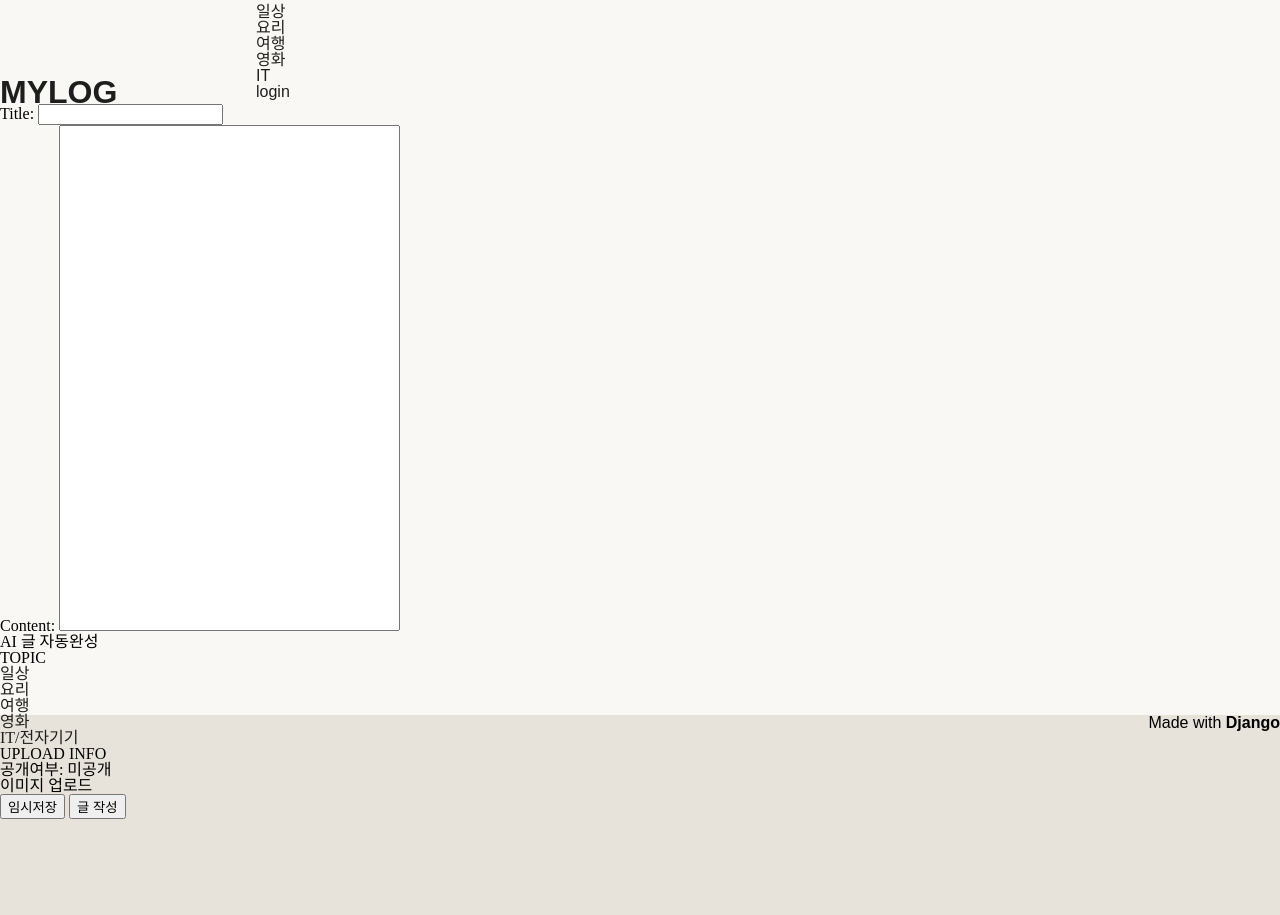
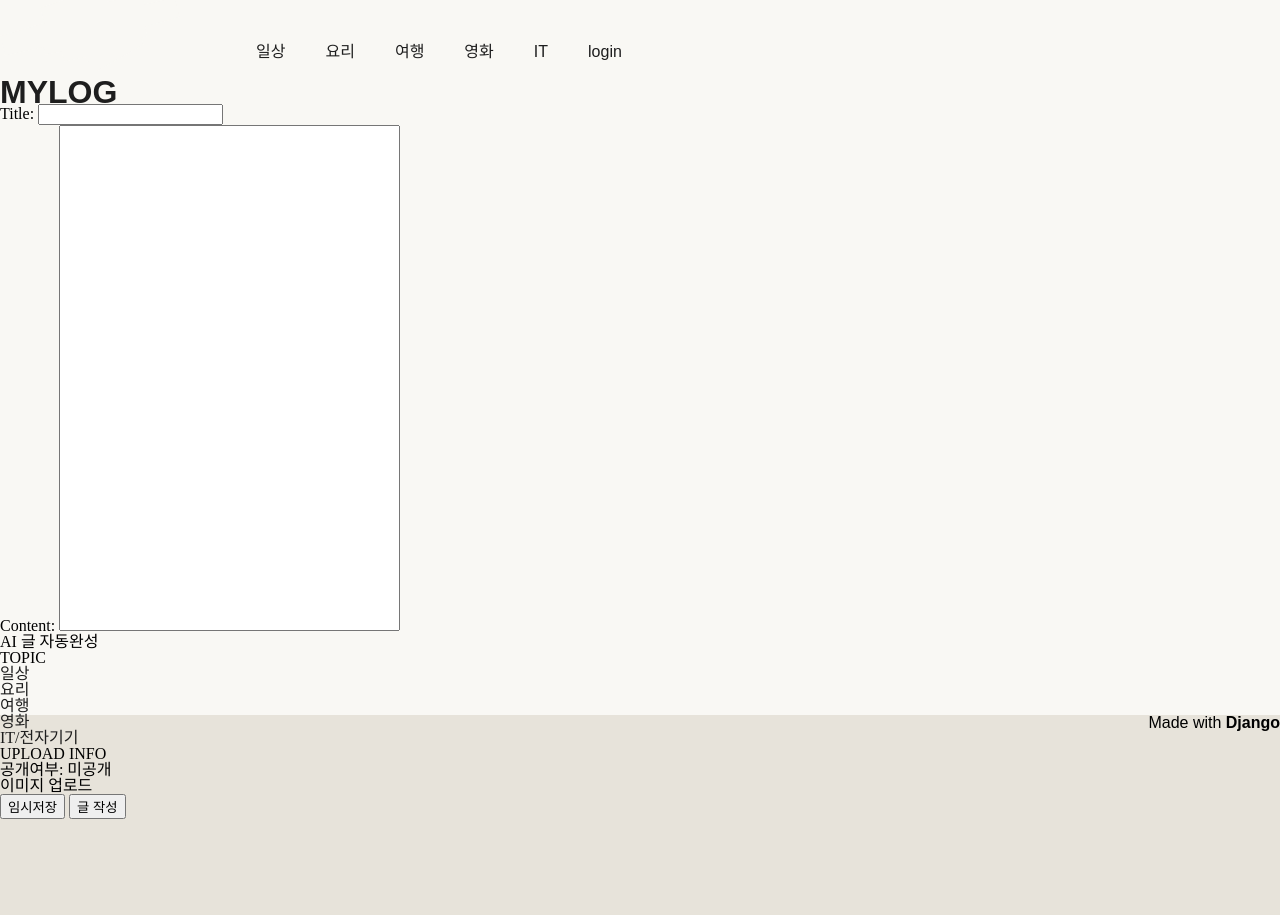
Before and after one commit to hwan3526/why, a Django app: page /write/ in a window 1280 px wide. Run offline with Django 4.2, Linux system fonts and the light colour scheme; parts of the project's set-up code (start-up, migrations or seed data) failed here and were passed over; some libraries are stand-ins or nearby versions.

Commit message:
fix: fix header

```diff
--- a/whylog/blog/templates/header.html
+++ b/whylog/blog/templates/header.html
@@ -1,4 +1,7 @@
 {% load static %}
+
+<link rel="stylesheet" type="text/css" href="{% static 'css/nav_bar_light.css' %}"/>
+<link rel="stylesheet" type="text/css" href="{% static 'css/header.css' %}"/>
 
 <header class="nav-bar">
     <div class="logo_img">
@@ -7,7 +10,7 @@
     </div>
     <ul>
         <nav class="nav-container">
-            <ul class="nav_ist">
+            <ul class="nav-topics">
                 <li class="nav_item"><a href="">일상</a></li>
                 <li class="nav_item"><a href="">요리</a></li>
                 <li class="nav_item"><a href="">여행</a></li>
```
